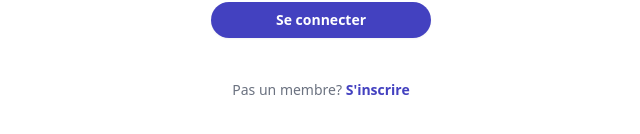
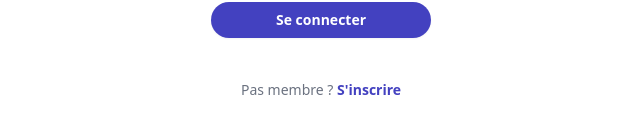
Before and after one commit to JobBoardEpitech/JobBoard_Front, a Vue app: page /login in a window 1280 px wide. Shown: the part 382-516 px from the top of the page, without its empty margins (319-959 px from the left). Built offline with nearby package versions, Linux system fonts and the light colour scheme.

Commit message:
fix : design login page modify

```diff
--- a/src/components/client/cards/LoginCards.vue
+++ b/src/components/client/cards/LoginCards.vue
@@ -30,7 +30,7 @@
         </form>
 
         <p class="mt-10 text-center text-sm text-gray-500">
-          Pas un membre?
+          Pas membre ?
           <a href="#" class="font-semibold leading-6 text-[#4341C0] hover:text-indigo-500">S'inscrire</a>
         </p>
       </div>
```
